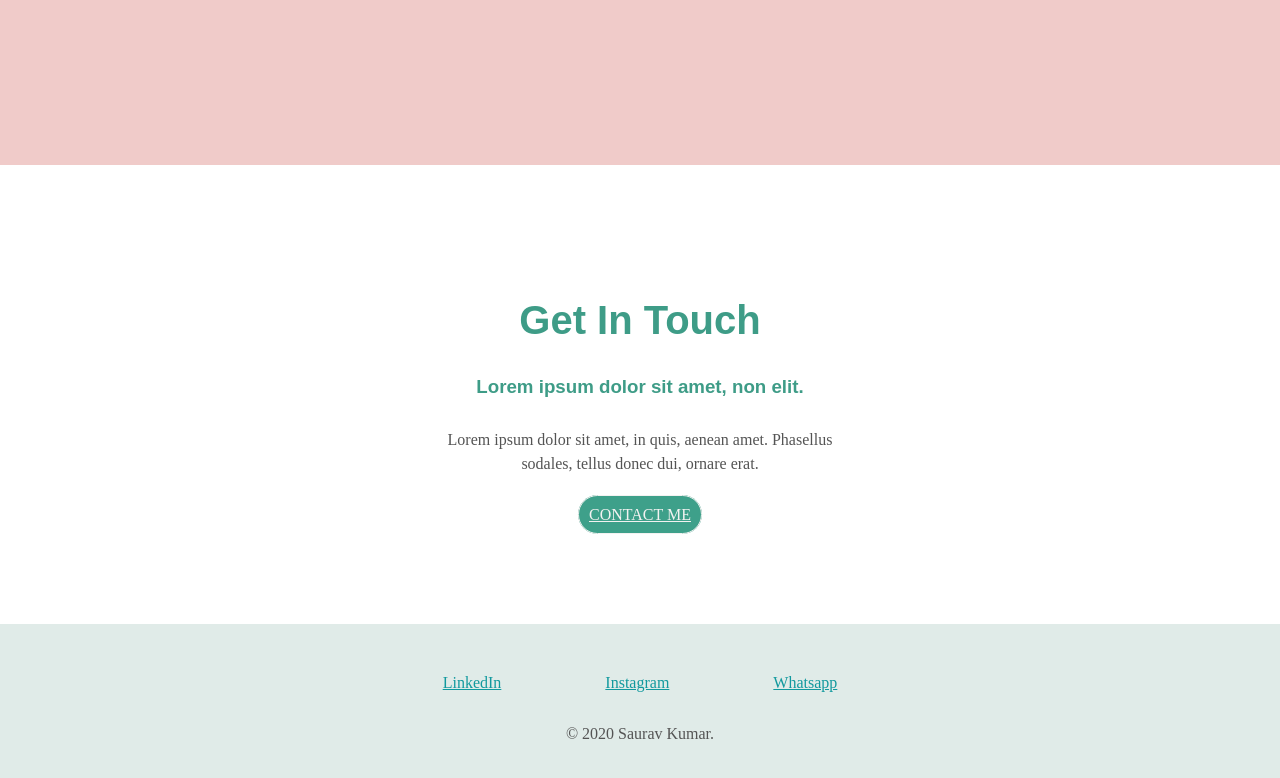
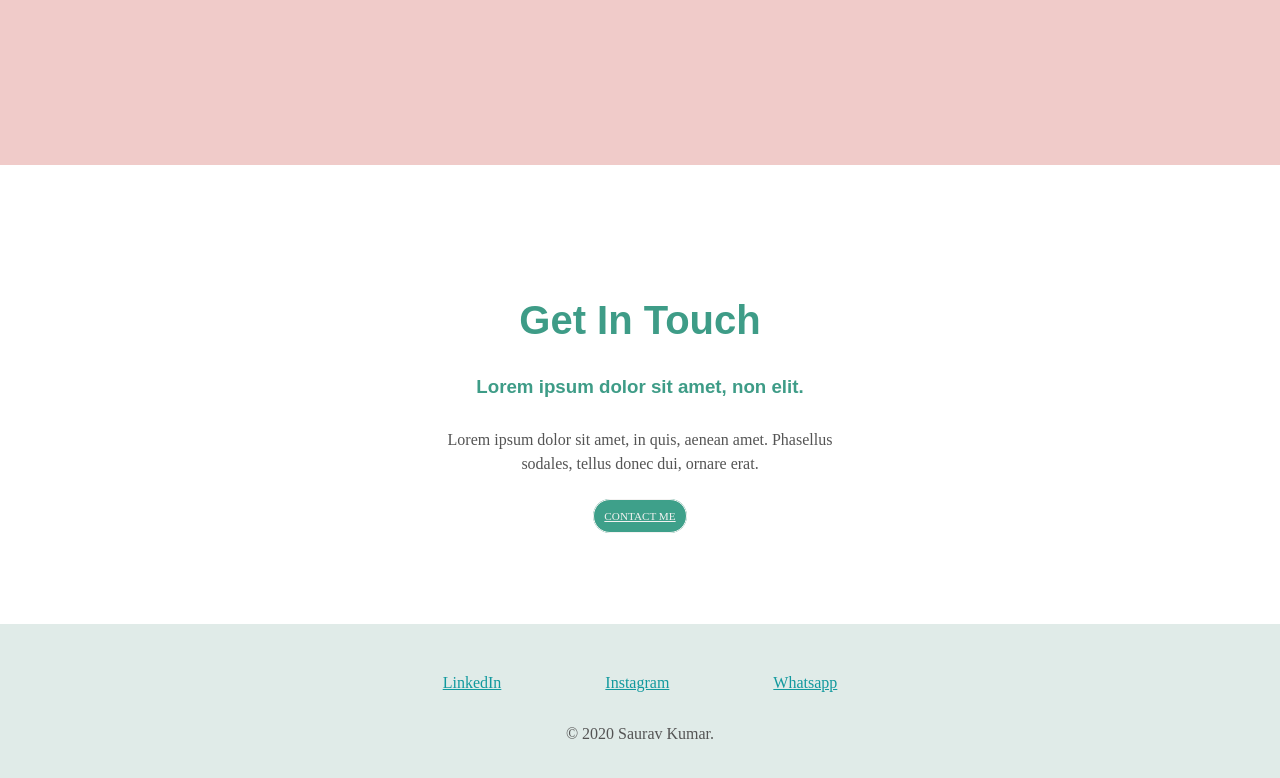
Before and after one commit to SinchowGit/PersonalSite, a plain HTML site: page index.html in a window 1280 px wide. Shown: the part 2737-3515 px from the top of the page. Drawn offline with Linux system fonts and the light colour scheme.

Commit message:
Button size

```diff
--- a/Style.css
+++ b/Style.css
@@ -108,7 +108,7 @@ h2 , h3{
 }
 
 .btn{
-  width: 10%;
+  font-size: 0.7em;
   border: solid 1px;
   border-radius: 20px;
   color: #F3F2F1;
```
